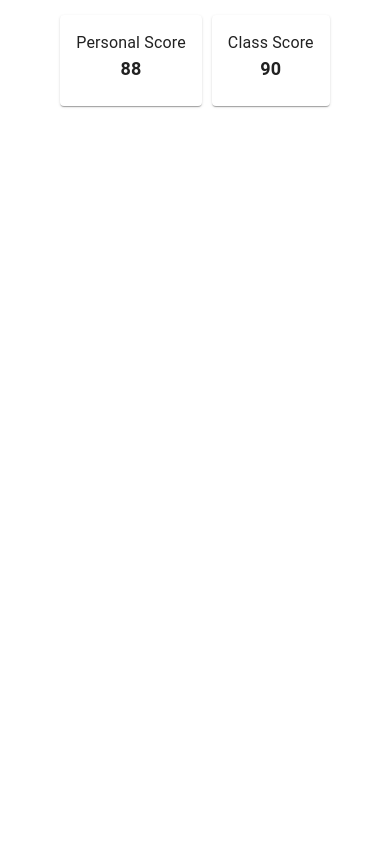
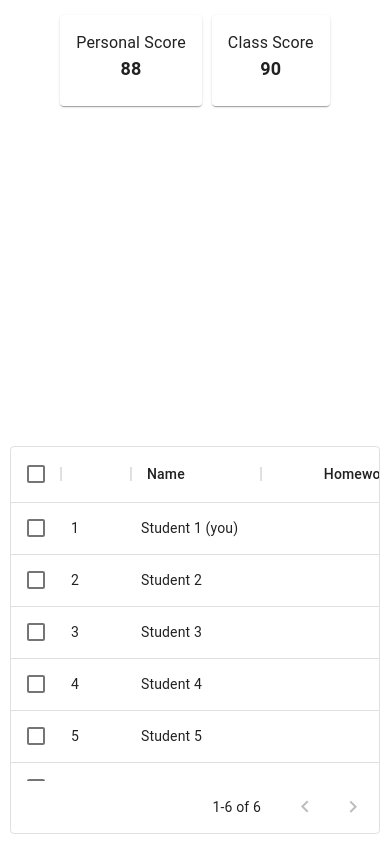
Before and after one commit to 394-s21/PeerPal, a React Native app: screen / in a window 390 px wide. Built offline with nearby package versions, Linux system fonts and the light colour scheme.

Commit message:
Styled and organized table

```diff
--- a/screens/CourseScreen.js
+++ b/screens/CourseScreen.js
@@ -13,35 +13,45 @@ import { DataGrid } from '@material-ui/data-grid'
 
 const columns = [
     { field: 'id', headerName: 'ID', width: 70 },
-    { field: 'firstName', headerName: 'First name', width: 130 },
-    { field: 'lastName', headerName: 'Last name', width: 130 },
+    { field: 'studentName', headerName: 'Name', width: 130 },
     {
-      field: 'age',
-      headerName: 'Age',
+      field: 'a1',
+      headerName: 'Homework 1',
       type: 'number',
-      width: 90,
+      width: 160,
     },
+
     {
-      field: 'fullName',
-      headerName: 'Full name',
-      description: 'This column has a value getter and is not sortable.',
-      sortable: false,
+      field: 'a2',
+      headerName: 'Homework 2',
+      type: 'number',
       width: 160,
-      valueGetter: (params) =>
-        `${params.getValue('firstName') || ''} ${params.getValue('lastName') || ''}`,
     },
+
+    {
+      field: 'a3',
+      headerName: 'Homework 3',
+      type: 'number',
+      width: 160,
+    },
+
+    {
+      field: 'a4',
+      headerName: 'Midterm',
+      type: 'number',
+      width: 160,
+    },
+
+
   ];
 
   const rows = [
-    { id: 1, lastName: 'Snow', firstName: 'Jon', age: 35 },
-    { id: 2, lastName: 'Lannister', firstName: 'Cersei', age: 42 },
-    { id: 3, lastName: 'Lannister', firstName: 'Jaime', age: 45 },
-    { id: 4, lastName: 'Stark', firstName: 'Arya', age: 16 },
-    { id: 5, lastName: 'Targaryen', firstName: 'Daenerys', age: null },
-    { id: 6, lastName: 'Melisandre', firstName: null, age: 150 },
-    { id: 7, lastName: 'Clifford', firstName: 'Ferrara', age: 44 },
-    { id: 8, lastName: 'Frances', firstName: 'Rossini', age: 36 },
-    { id: 9, lastName: 'Roxie', firstName: 'Harvey', age: 65 },
+    { id: 1, studentName: 'Student 1 (you)', a1: 100, a2: 95, a3: 85, a4: 70 },
+    { id: 2, studentName: 'Student 2', a1: 100, a2: 100, a3: 100, a4: 88 },
+    { id: 3, studentName: 'Student 3', a1: 95, a2: 85, a3: 95, a4: 90 },
+    { id: 4, studentName: 'Student 4', a1: 65, a2: 75, a3: 95, a4: 72 },
+    { id: 5, studentName: 'Student 5', a1: 75, a2: 75, a3: 75, a4: 62 },
+    { id: 6, studentName: 'Student 6', a1: 75, a2: 85, a3: 85, a4: 76 },
   ];
 
 const useStyles = makeStyles({
@@ -62,6 +72,10 @@ const useStyles = makeStyles({
         fontWeight: 'bold',
         textAlign: 'center'
     },
+    table:{
+
+
+    },
     pos: {
       marginBottom: 12,
     },
@@ -79,7 +93,9 @@ const CourseScreen = ({route,navigation}) => {
         alignItems="top">
             <RankCard score={88} type={'Personal'}/>
             <RankCard score={90} type={'Class'}/>
-            <Table rows={rows} columns={columns} pageSize={5} checkboxSelection />
+            <div style={{ height: '450', width: '100%' }}>
+            <DataGrid rows={rows} columns={columns} pageSize={6} checkboxSelection  />
+            </div>
         </Grid>
     );
 }
```
